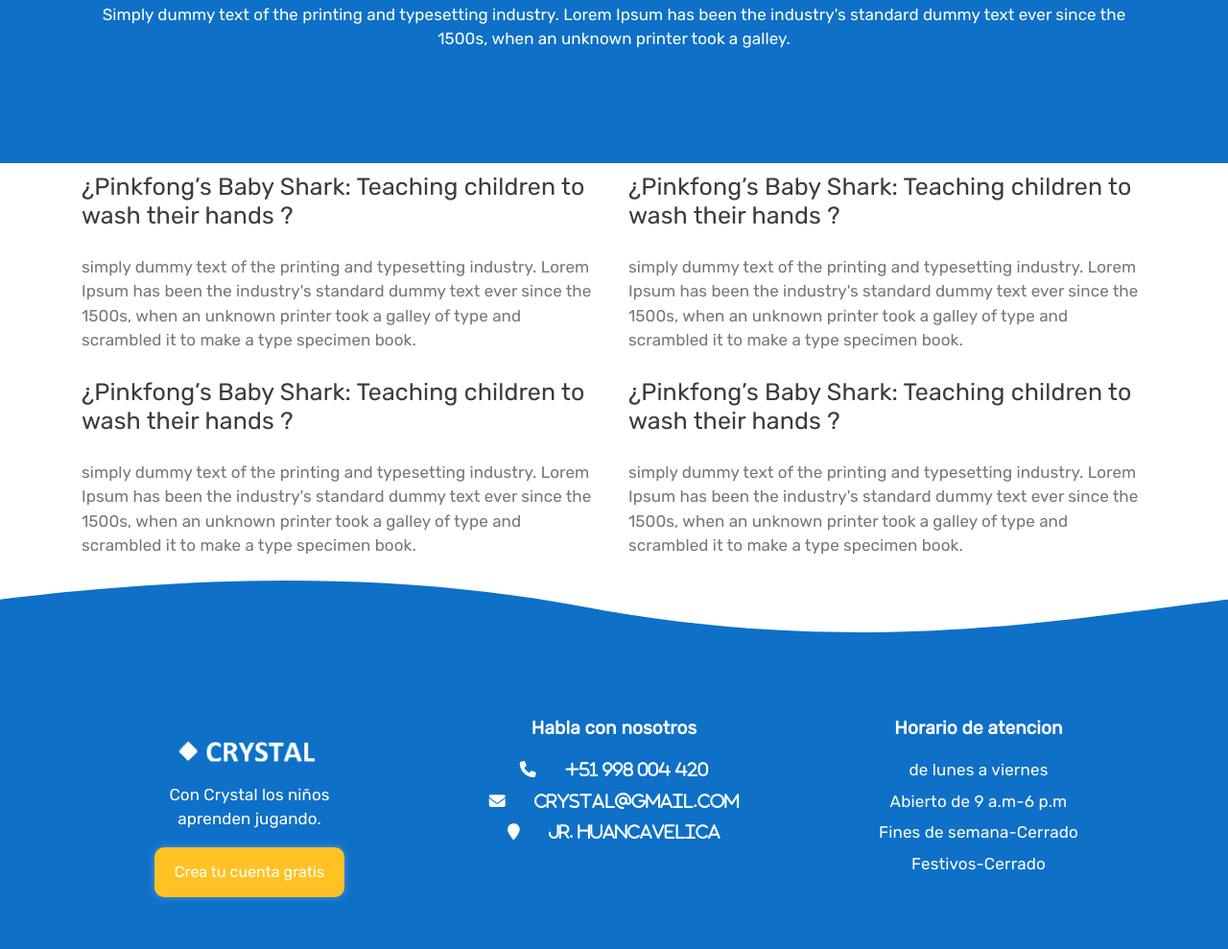
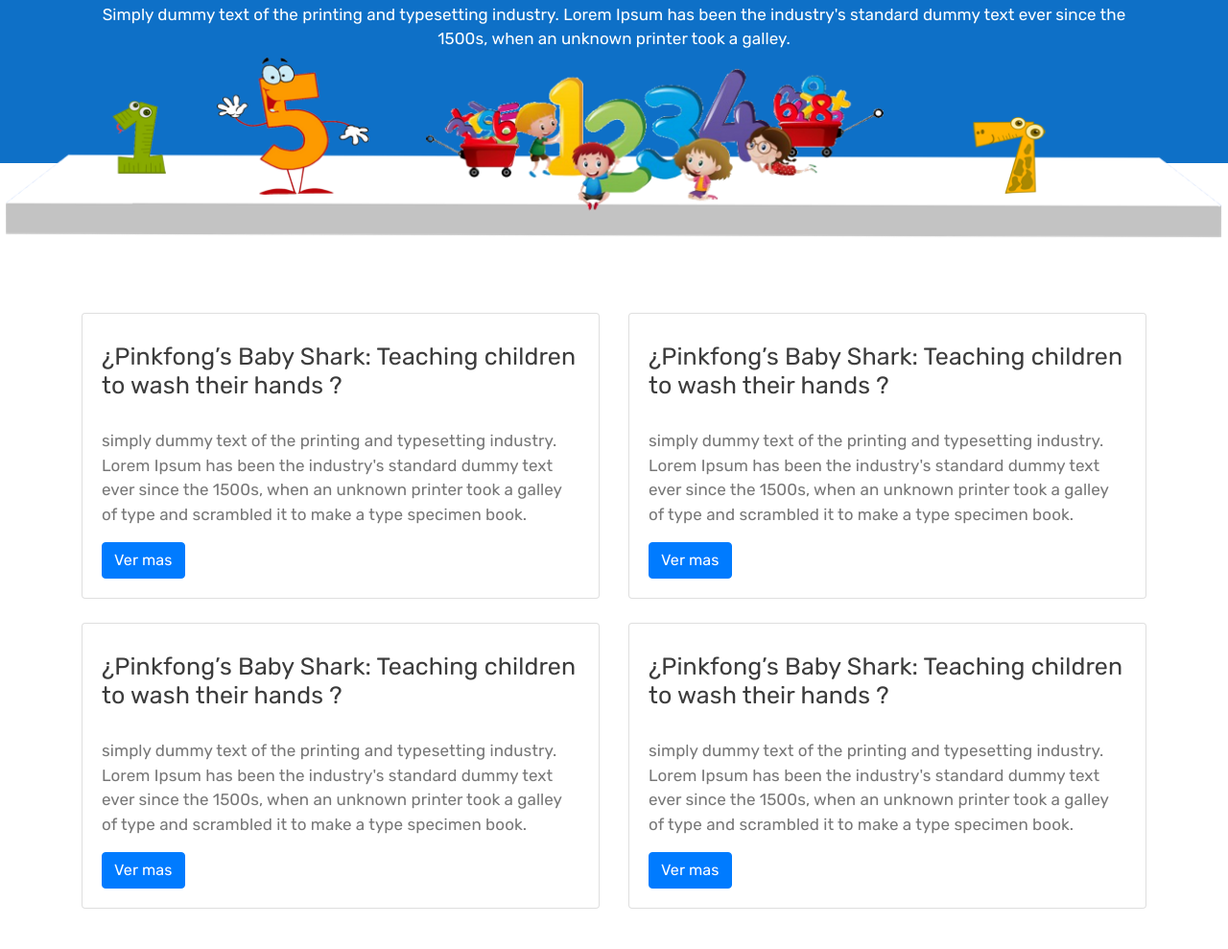
Before and after one commit to kelydev/crystal-Code, a website: page pages/preguntasfrecuentes.html in a window 1280 px wide. Shown: the part 271-1260 px from the top of the page at 96% size. Drawn offline with nearby package versions, Linux system fonts and the light colour scheme.

Commit message:
Implementacion de imagenes

```diff
--- a/pages/preguntasfrecuentes.html
+++ b/pages/preguntasfrecuentes.html
@@ -57,26 +57,49 @@
             <p>Simply dummy text of the printing and typesetting industry. Lorem Ipsum has been the industry's standard dummy text ever since the 1500s, when an unknown printer took a galley.</p>
         </div>
     </section>
+    <div class="bannerAbout">
+        <img class="bannerAbout__img" src="../img/juegos.png" alt="">
+    </div>
     <section class="preguntas">
         <div class="container">
-            <div class="row">
-                <div class="col-lg-6 col-md-6 preguntas__lista">
-                    <h3>¿Pinkfong’s Baby Shark: Teaching children to  wash their hands ? </h3>
-                    <p>simply dummy text of the printing and typesetting industry. Lorem Ipsum has been the industry's standard dummy text ever since the 1500s, when an unknown printer took a galley of type and scrambled it to make a type specimen book.</p>
+            <div class="row preguntas__lista">
+                <div class="col-md-6">
+                    <div class="card">
+                        <div class="card-body">
+                            <h3 class="card-title">¿Pinkfong’s Baby Shark: Teaching children to  wash their hands ? </h3>
+                            <p class="card-text">simply dummy text of the printing and typesetting industry. Lorem Ipsum has been the industry's standard dummy text ever since the 1500s, when an unknown printer took a galley of type and scrambled it to make a type specimen book.</p>
+                            <a href="#" class="btn btn-primary">Ver mas</a>
+                        </div>
+                    </div>
                 </div>
-                <div class="col-lg-6 col-md-6 preguntas__lista">
-                    <h3>¿Pinkfong’s Baby Shark: Teaching children to  wash their hands ? </h3>
-                    <p>simply dummy text of the printing and typesetting industry. Lorem Ipsum has been the industry's standard dummy text ever since the 1500s, when an unknown printer took a galley of type and scrambled it to make a type specimen book.</p>
+                <div class="col-md-6">
+                    <div class="card">
+                        <div class="card-body">
+                            <h3 class="card-title">¿Pinkfong’s Baby Shark: Teaching children to  wash their hands ? </h3>
+                            <p class="card-text">simply dummy text of the printing and typesetting industry. Lorem Ipsum has been the industry's standard dummy text ever since the 1500s, when an unknown printer took a galley of type and scrambled it to make a type specimen book.</p>
+                            <a href="#" class="btn btn-primary">Ver mas</a>
+                        </div>
+                    </div>
                 </div>
             </div>
-            <div class="row">
-                <div class="col-lg-6 col-md-6 preguntas__lista">
-                    <h3>¿Pinkfong’s Baby Shark: Teaching children to  wash their hands ? </h3>
-                    <p>simply dummy text of the printing and typesetting industry. Lorem Ipsum has been the industry's standard dummy text ever since the 1500s, when an unknown printer took a galley of type and scrambled it to make a type specimen book.</p>
+            <div class="row preguntas__lista">
+                <div class="col-md-6">
+                    <div class="card">
+                        <div class="card-body">
+                            <h3 class="card-title">¿Pinkfong’s Baby Shark: Teaching children to  wash their hands ? </h3>
+                            <p class="card-text">simply dummy text of the printing and typesetting industry. Lorem Ipsum has been the industry's standard dummy text ever since the 1500s, when an unknown printer took a galley of type and scrambled it to make a type specimen book.</p>
+                            <a href="#" class="btn btn-primary">Ver mas</a>
+                        </div>
+                    </div>
                 </div>
-                <div class="col-lg-6 col-md-6 preguntas__lista">
-                    <h3>¿Pinkfong’s Baby Shark: Teaching children to  wash their hands ? </h3>
-                    <p>simply dummy text of the printing and typesetting industry. Lorem Ipsum has been the industry's standard dummy text ever since the 1500s, when an unknown printer took a galley of type and scrambled it to make a type specimen book.</p>
+                <div class="col-md-6">
+                    <div class="card">
+                        <div class="card-body">
+                            <h3 class="card-title">¿Pinkfong’s Baby Shark: Teaching children to  wash their hands ? </h3>
+                            <p class="card-text">simply dummy text of the printing and typesetting industry. Lorem Ipsum has been the industry's standard dummy text ever since the 1500s, when an unknown printer took a galley of type and scrambled it to make a type specimen book.</p>
+                            <a href="#" class="btn btn-primary">Ver mas</a>
+                        </div>
+                    </div>
                 </div>
             </div>
         </div>
--- a/scss/_preguntas-frecuentes.scss
+++ b/scss/_preguntas-frecuentes.scss
@@ -1,5 +1,6 @@
 .preguntas {
-    &__listas {
-        border: 0.5px solid grey;
+    padding: 70px 0px;
+    &__lista {
+        margin-bottom: 25px;
     }
 }
```
Also changed, not shown: pages/blog.html (+3 -1 lines), pages/juegos.html (+3 -0 lines), pages/sobrenosotros.html (+1 -1 lines), css/estilo.css, img/juegos.png (added), 2 other files.
